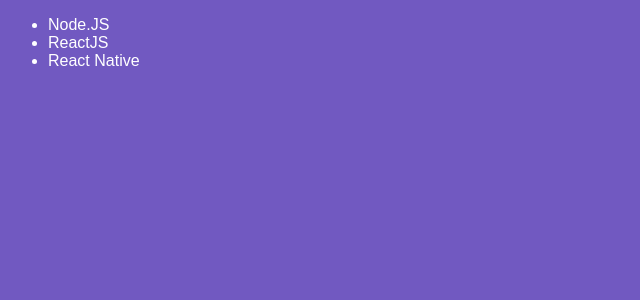
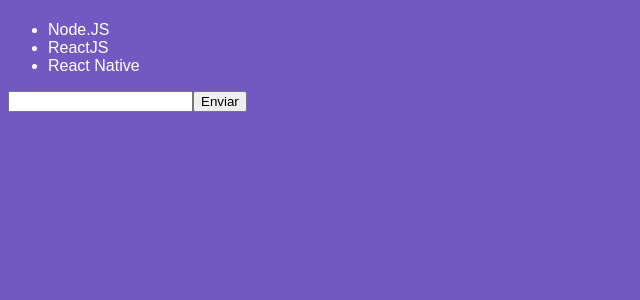
Before and after one commit to leohmoraes/rocketseat-03, a React app: page / in a window 1280 px wide. Shown: the top 300 px of the page, without its empty margins (0-640 px from the left). Built offline with nearby package versions, Linux system fonts and the light colour scheme.

Commit message:
07 estado and imutabilidade https://github.com/leohmoraes/rocketseat-04/issues/6

```diff
--- a/src/components/TechList.js
+++ b/src/components/TechList.js
@@ -1,7 +1,8 @@
 import React, { Component } from 'react';
 
 class TechList extends Component {
-    state = {
+    state = { // todo o estado/STATE é imutável
+        newTech: '', //variavel para armazenar o novo valor
         techs: [
             'Node.JS',
             'ReactJS',
@@ -9,17 +10,61 @@
         ]
     };
 
-    render() { //metodo obrigatorio
-        console.log(this.state);
+    /**
+     * Toda a vez que criamos uma funcao propria dentro do componente no estilo de classe
+     * esta funcao precisa ser escrita no formato de arrow function
+     * de outra forma ela nunca terá acesso a variavel this
+     * o this permitirá alterar o state.newTech.>
+     */
+    handleInputChange = e => {
+        // console.log(e.target.value) // valor do input
+        // this.state.newTech =  e.target.value; // ERRO: O estado é imutável, para alterar use um método do compomente
+        this.setState({ newTech: e.target.value }); // atualiza a propriedade do state newTech
+    }
+
+    handleSubmit = e => {
+        e.preventDefault(); // impede o submit e a atualizacao da pagina
+        console.log(this.state.newTech)
+
+        /**
+         * Precisa criar um novo array
+         * copiar as informacoes
+         * e adicionar no final o novo valor
+         * Para remover não daria para usar um Slide, sempre precisará criar um array
+         */
+        this.setState({
+            techs: [... this.state.techs, this.state.newTech ], // ... spread operation
+            newTech: ''
+        });
+    }
+
+    render() { // metodo obrigatorio
+        // console.log(this.state);
 
         return (
-            <ul>
-                <li>Node.JS</li>
-                <li>ReactJS</li>
-                <li>React Native</li>
-            </ul>
+            //<> // fragment
+            <form onSubmit={this.handleSubmit}>
+                <h1>{this.state.newTech}</h1>
+                <ul>
+                    {this.state.techs.map(
+                        tech => <li key={tech}>{tech}</li> //cada elemento precisa do key
+                    )}
+                </ul>
+                <input
+                   type="text"
+                   onChange={this.handleInputChange}
+                   value={this.state.newTech}
+                />
+                <button type="submit">Enviar</button>
+            </form>
+            //</>
         );
     }
 }
 
 export default TechList;
+
+/**
+ * O React nao permite inserir dois elementos sem um elemento "pai"
+ * Use um fragmento <> </> para criar um container de elementos
+ */
```
